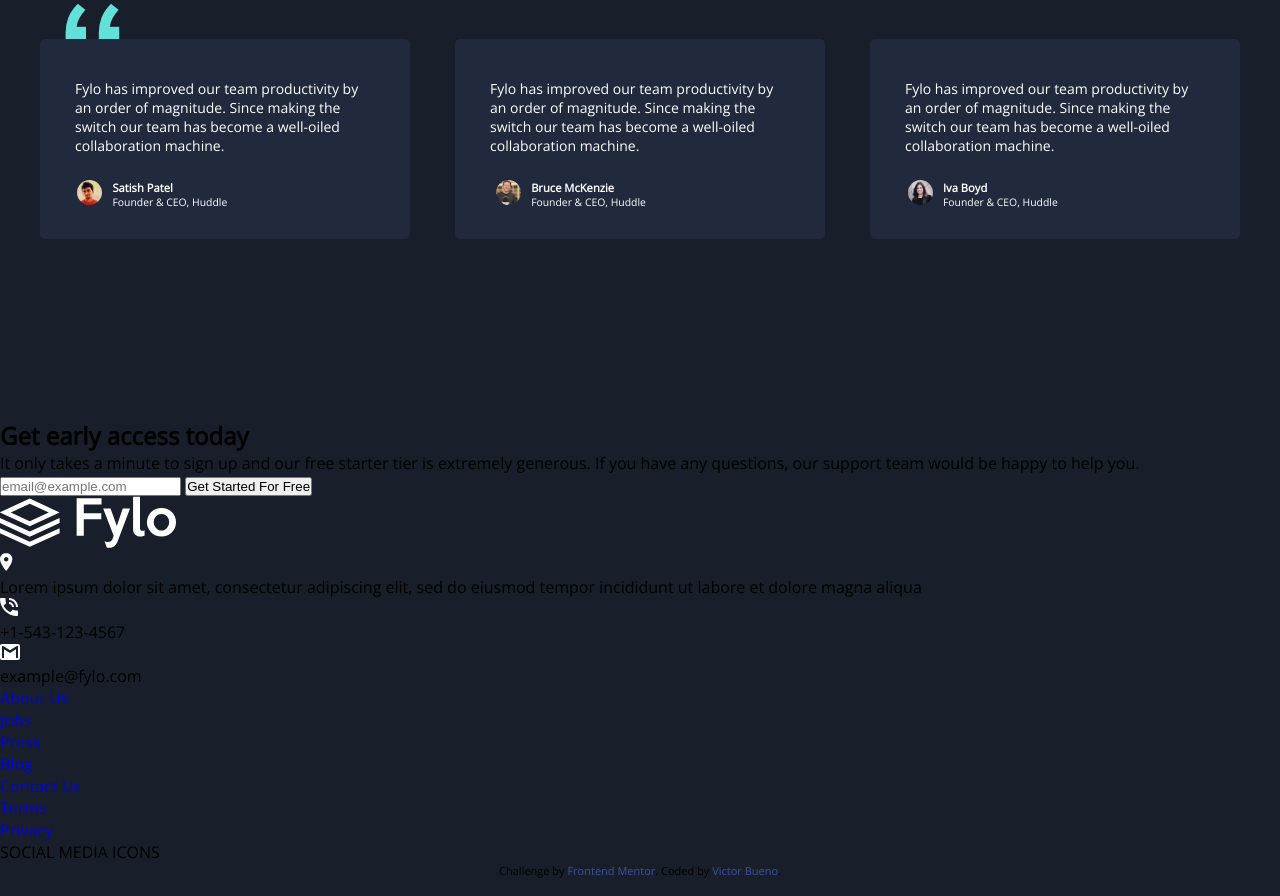
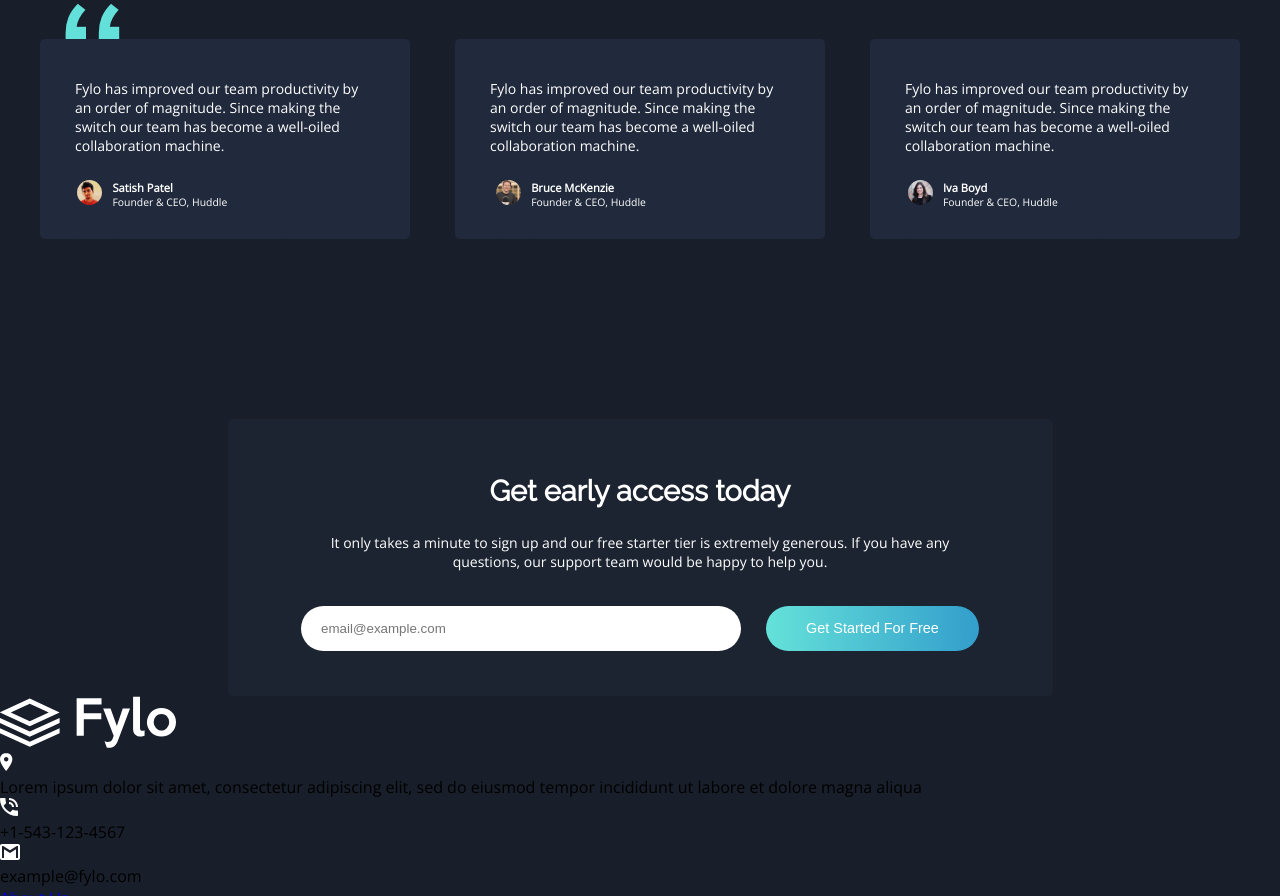
Before and after one commit to Victor-Bueno/Fylo-dark-Challenge, a plain HTML site: page index.html in a window 1280 px wide. Shown: the part 2412-3308 px from the top of the page. Drawn offline with nearby package versions, Linux system fonts and the light colour scheme.

Commit message:
Sing-up section done.

```diff
--- a/index.html
+++ b/index.html
@@ -158,7 +158,7 @@
     <div>
       <h2>Get early access today</h2>
       <p>
-        It only takes a minute to sign up and our free starter tier is extremely generous. If you have any
+        It only takes a minute to sign up and our free starter tier is extremely generous. If you have any<br>
         questions, our support team would be happy to help you.
       </p>
     </div>
--- a/style.css
+++ b/style.css
@@ -74,7 +74,7 @@ header ul {
     cursor: pointer;
     color: #fff;
     font-size: 1.1rem;
-    background: linear-gradient(to bottom right,hsl(176, 68%, 64%), hsl(198, 60%, 50%));
+    background: linear-gradient(to right,hsl(176, 68%, 64%), hsl(198, 60%, 50%));
     padding: 17px 90px;
     border: none;
     border-radius: 27px;
@@ -238,5 +238,56 @@ header ul {
     padding-bottom: 30px;
 }
 
+/* Sing-up Section */
+
+.sing-up {
+    display: flex;
+    flex-wrap: wrap;
+    justify-content: center;
+    max-width: 825px;
+    margin: 0 auto;
+    background: hsl(217, 28%, 15%);
+    color: #fff;
+    border-radius: 5px;
+}
+
+.sing-up div h2 {
+    font-size: 1.8rem;
+    text-align: center;
+    font-family: 'Raleway', Arial, Helvetica, sans-serif;
+    padding: 55px 0 25px 0;
+}
+
+.sing-up div p {
+    text-align: center;
+    font-size: 0.875rem;
+    max-width: 700px;
+    margin-bottom: 35px;
+}
+
+.sing-up div form {
+    display: flex;
+    flex-wrap: wrap;
+    padding-bottom: 45px;
+}
+
+.sing-up div form input {
+    border: none;
+    width: 400px;
+    padding: 15px 20px;
+    border-radius: 27px;
+    margin-right: 25px;
+}
+
+.sing-up div form button{
+    cursor: pointer;
+    color: #fff;
+    font-size: 0.9rem;
+    background: linear-gradient(to right,hsl(176, 68%, 64%), hsl(198, 60%, 50%));
+    padding: 12px 40px;
+    border: none;
+    border-radius: 27px;
+}
+
 .attribution { font-size: 11px; text-align: center; }
 .attribution a { color: hsl(228, 45%, 44%); }
```
